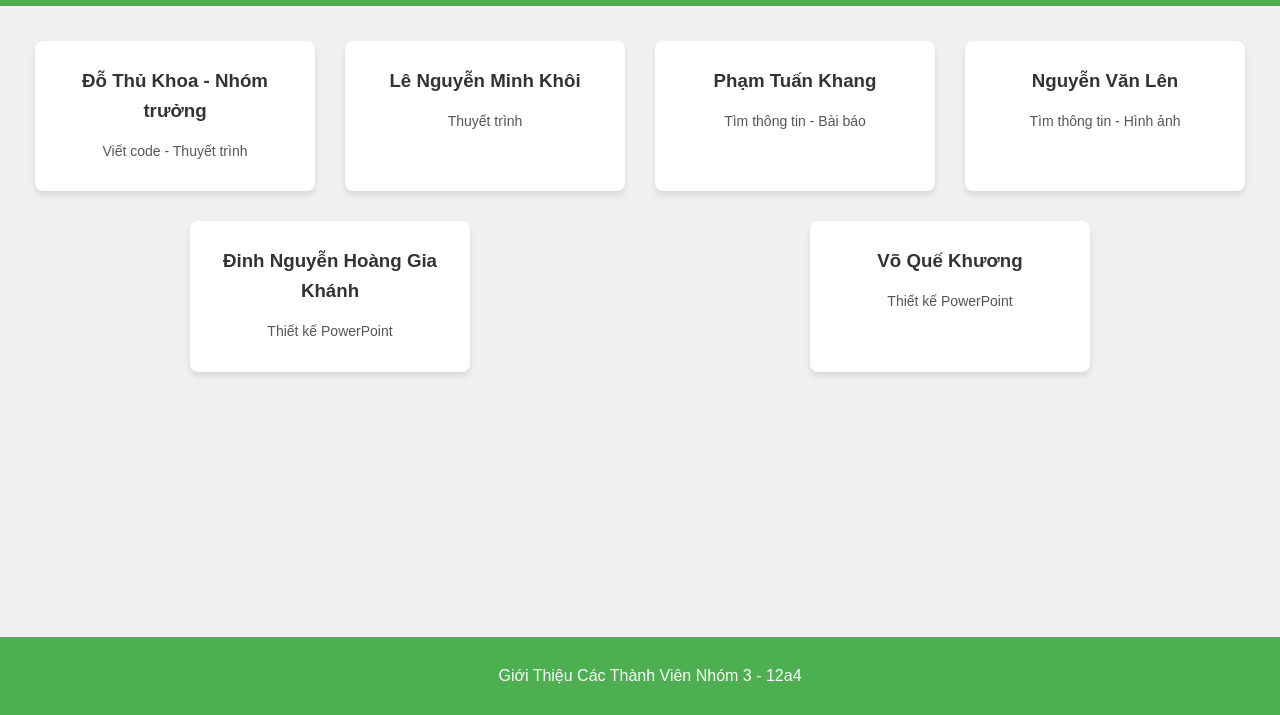
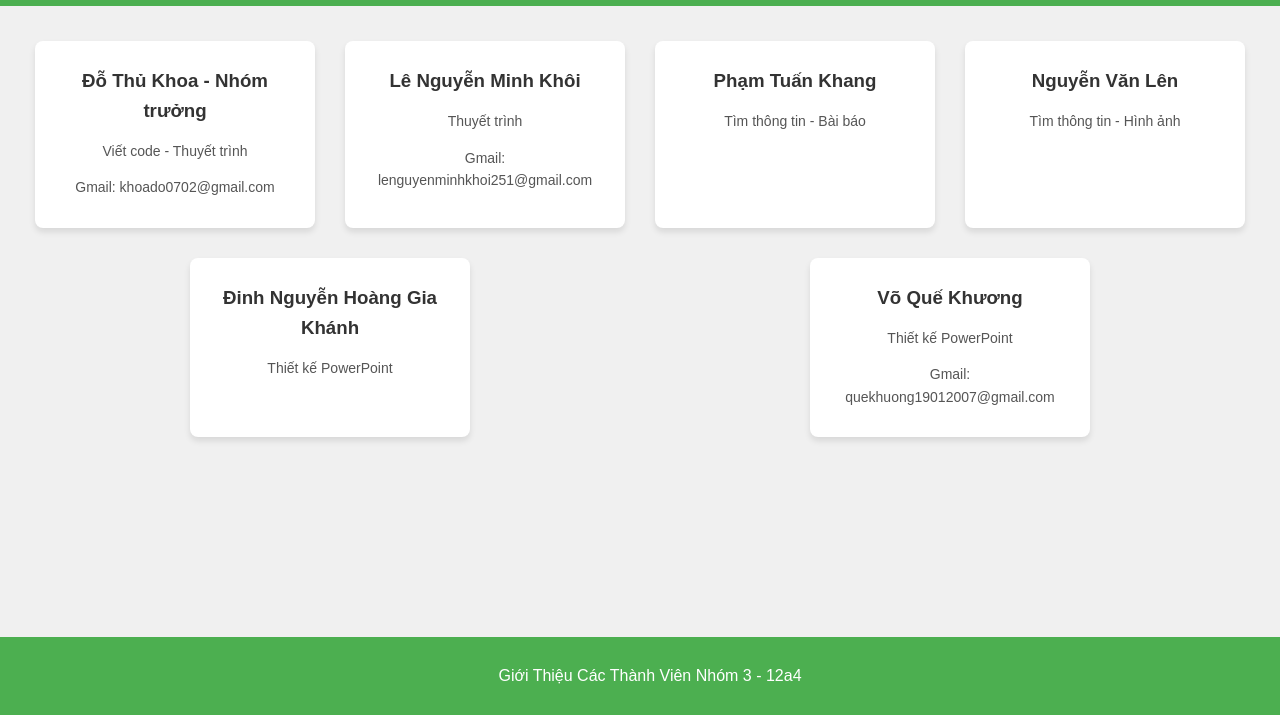
Before and after one commit to Khoado0702/Nhom3.12a4, a plain HTML site: page thanhvien.html in a window 1280 px wide. Shown: the part 85-800 px from the top of the page. Drawn offline with Linux system fonts and the light colour scheme.

Commit message:
Update thanhvien.html

```diff
--- a/thanhvien.html
+++ b/thanhvien.html
@@ -72,11 +72,13 @@
     <div class="member">
         <h3>Đỗ Thủ Khoa - Nhóm trưởng</h3>
         <p>Viết code - Thuyết trình</p>
+        <p>Gmail: khoado0702@gmail.com</p>
     </div>
 
     <div class="member">
         <h3>Lê Nguyễn Minh Khôi</h3>
         <p>Thuyết trình</p>
+        <p>Gmail: lenguyenminhkhoi251@gmail.com</p>
     </div>
 
     <div class="member">
@@ -97,6 +99,7 @@
     <div class="member">
         <h3>Võ Quế Khương</h3>
         <p>Thiết kế PowerPoint</p>
+        <p>Gmail: quekhuong19012007@gmail.com</p>
     </div>
 </main>
 
```
